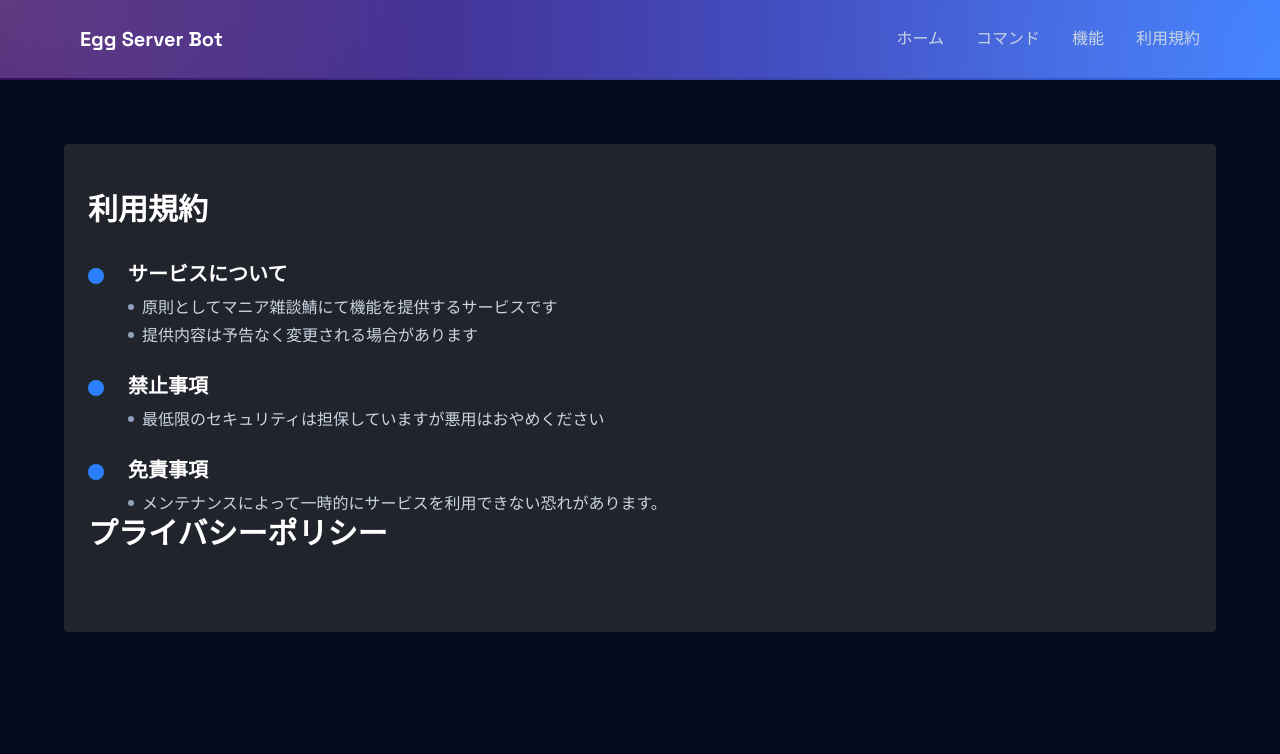
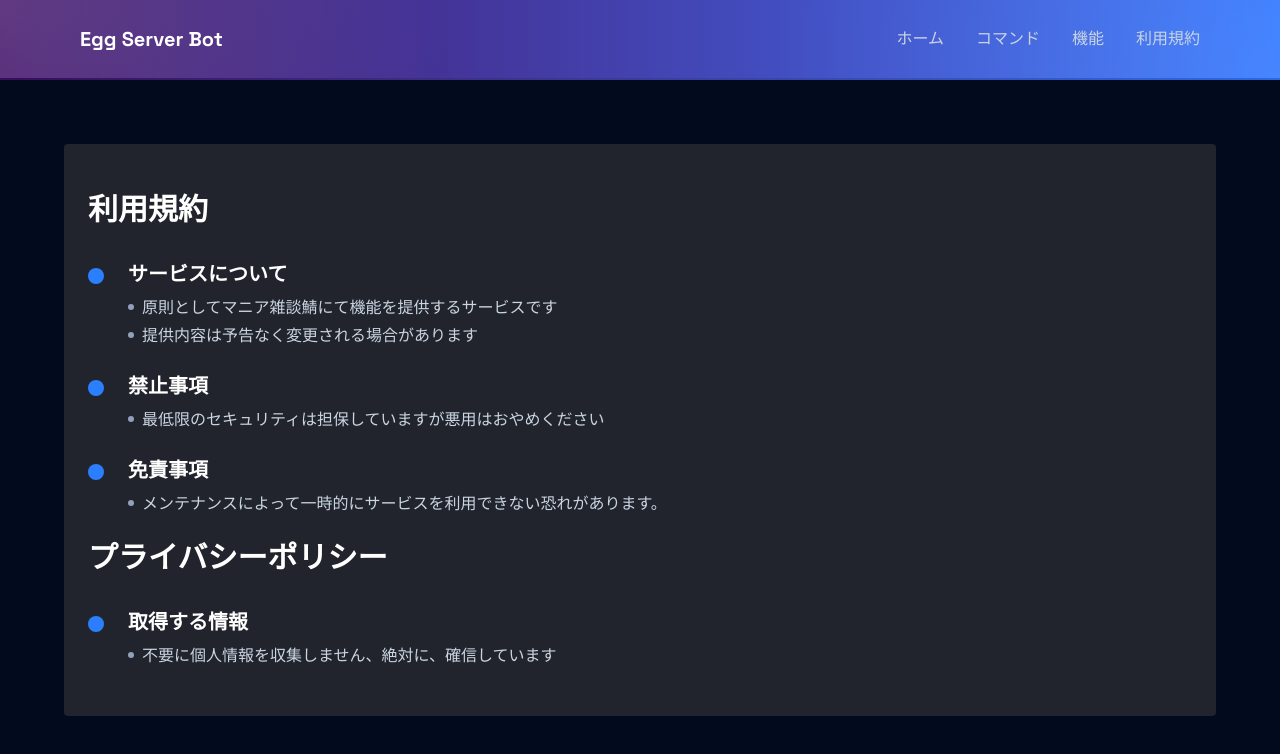
Before and after one commit to kajikaji5678/test-bot-description, a React (Vite) app: page /agreements in a window 1280 px wide. Shown: the top 754 px of the page. Built offline with nearby package versions, Linux system fonts and the light colour scheme.

Commit message:
表示修正

```diff
--- a/src/pages/agreements.tsx
+++ b/src/pages/agreements.tsx
@@ -59,9 +59,10 @@ export default function Agreements() {
           利用規約
         </h2>
         <List items={agreements}></List>
-        <h2 className="mb-8 text-3xl font-bold text-white">
+        <h2 className="mb-8 text-3xl mt-6 font-bold text-white">
           プライバシーポリシー
         </h2>
+        <List items={policy}></List>
       </section>
     </main>
   );
```
